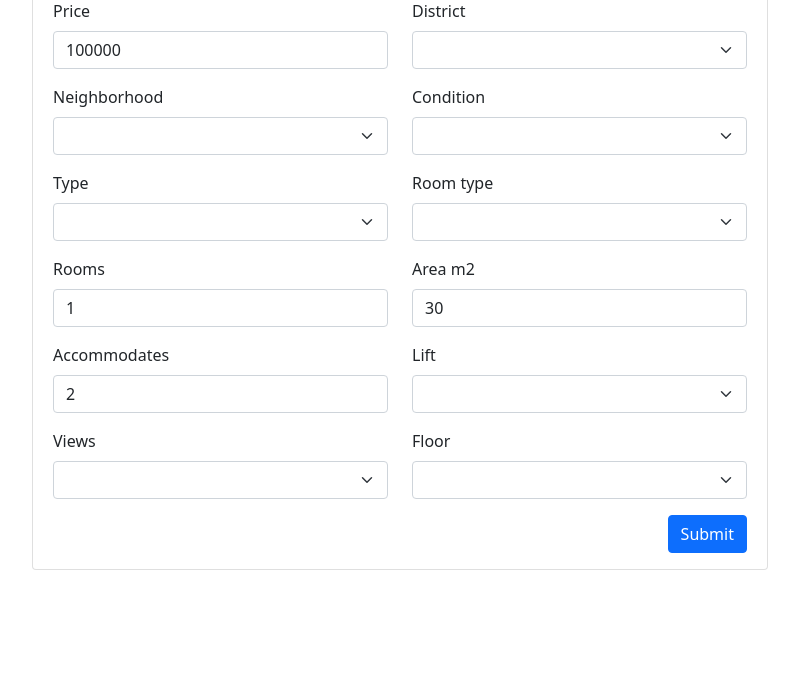
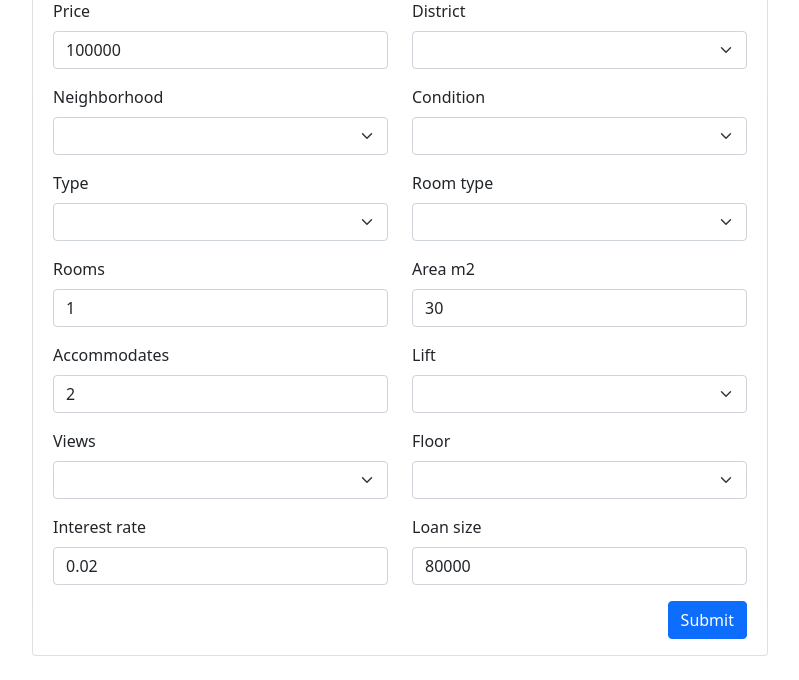
Before and after one commit to viktor-enzell/idss-project, a Django app: page / in a window 1280 px wide. Shown: the part 157-837 px from the top of the page, without its empty margins (240-1039 px from the left). Before the commit the page ends 727 px from the top, so only its background shows below. Run offline with Django 3.2, Linux system fonts and the light colour scheme; lists and menus that the app fills with data are empty; parts of the project's set-up code (start-up, migrations or seed data) failed here and were passed over; some libraries are stand-ins or nearby versions.

Commit message:
Merged Adams changes.

```diff
--- a/project/forms.py
+++ b/project/forms.py
@@ -108,3 +108,21 @@ class ApartmentInfoForm(forms.Form):
             'class': 'form-select'
         })
     )
+
+    interest_rate = forms.FloatField(
+        required=True,
+        widget=forms.TextInput(attrs={
+            'type': 'float',
+            'class': 'form-control',
+        }),
+        initial=0.02,
+    )
+
+    loan_size = forms.IntegerField(
+        required=True,
+        widget=forms.TextInput(attrs={
+            'type': 'number',
+            'class': 'form-control',
+        }),
+        initial=80000,
+    )
--- a/project/templates/index.html
+++ b/project/templates/index.html
@@ -30,6 +30,7 @@
         <li class="list-group-item">Actual price: €{{ actual_price }}</li>
         <li class="list-group-item">Difference: €{{ price_difference }}</li>
         <li class="list-group-item">Rent prediction (per night): €{{ rent_prediction }}</li>
+        <li class="list-group-item">Weighted average capital cost: {{ wacc_prediction }}</li>
       </ul>
       {% if gpt3_output %}
         <p class="my-3">Suggested summary: "{{ gpt3_output }}"</p>
--- a/project/views.py
+++ b/project/views.py
@@ -4,9 +4,11 @@ from project.forms import ApartmentInfoForm
 from project.price_predictor import PricePredictor
 from project.rent_predictor import RentPredictor
 from project.openai_api import gpt3
+from project.wacc_predictor import WaccPredictor
 
 price_predictor = PricePredictor()
 rent_predictor = RentPredictor()
+wacc_predictor = WaccPredictor()
 
 
 def index(request):
@@ -17,6 +19,10 @@ def index(request):
         if request.GET.get('price', False):
             apartment_info_form = ApartmentInfoForm(request.GET)
             if apartment_info_form.is_valid():
+                # wacc prediction features
+                interest_rate = apartment_info_form.cleaned_data.get('interest_rate')
+                loan_size = apartment_info_form.cleaned_data.get('loan_size')
+
                 # Price prediction features
                 neighborhood = apartment_info_form.cleaned_data.get('neighborhood')
                 condition = apartment_info_form.cleaned_data.get('condition')
@@ -44,6 +50,9 @@ def index(request):
                 rent_prediction = rent_predictor.predict(
                     room_type, district, accommodates, rooms
                 )
+                wacc_prediction = wacc_predictor.predict(
+                    interest_rate, loan_size, price
+                )
                 gpt3_output = gpt3(
                     neighborhood,
                     condition,
@@ -66,6 +75,7 @@ def index(request):
                     'rent_prediction': rent_prediction,
                     'actual_price': price,
                     'price_difference': price_prediction - price,
+                    'wacc_prediction': round(wacc_prediction, 4),
                     'gpt3_output': gpt3_output,
                 }
                 return render(request, 'index.html', context)
```
Also changed, not shown: project/wacc_predictor.py (added, +10 -0 lines), 1 other file.
